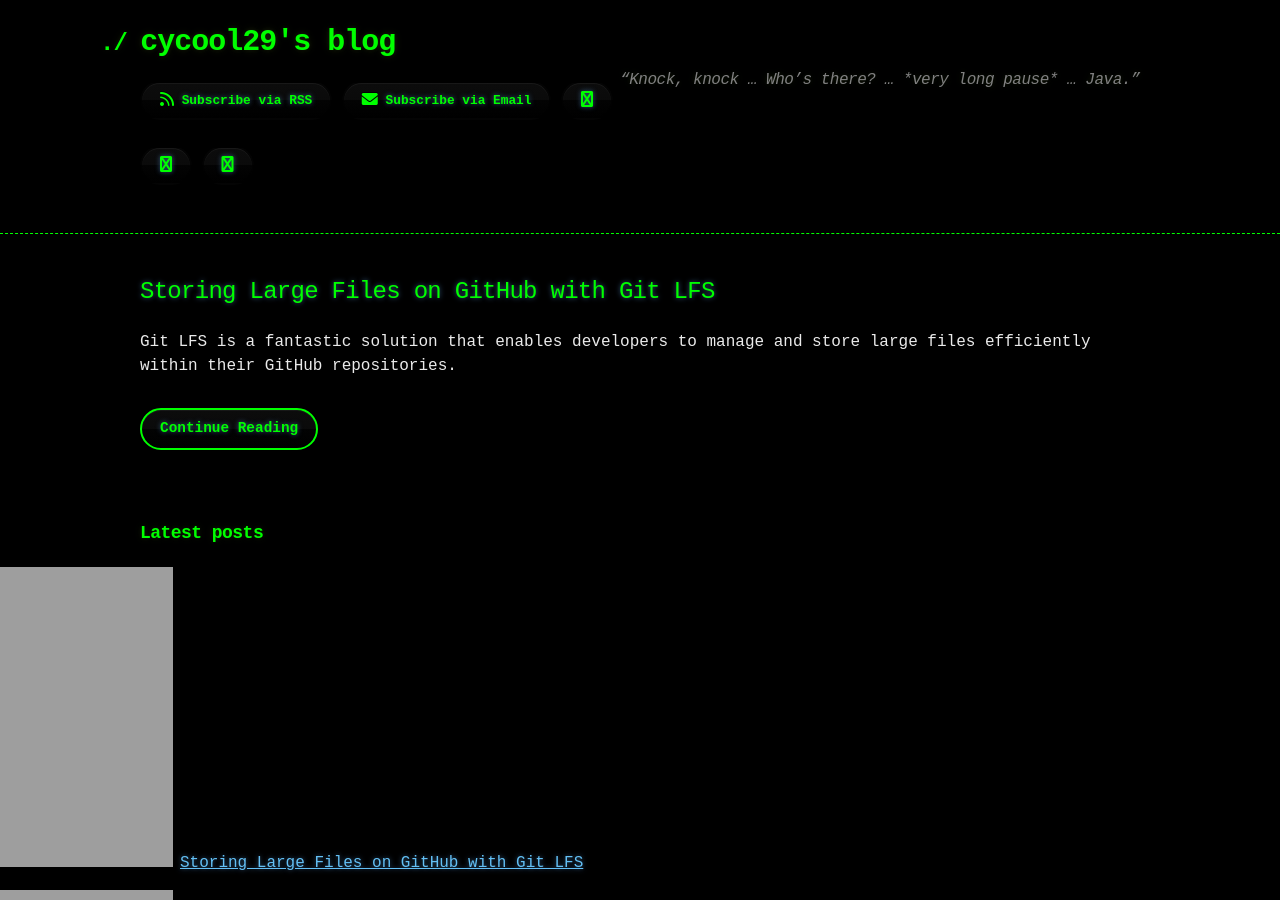
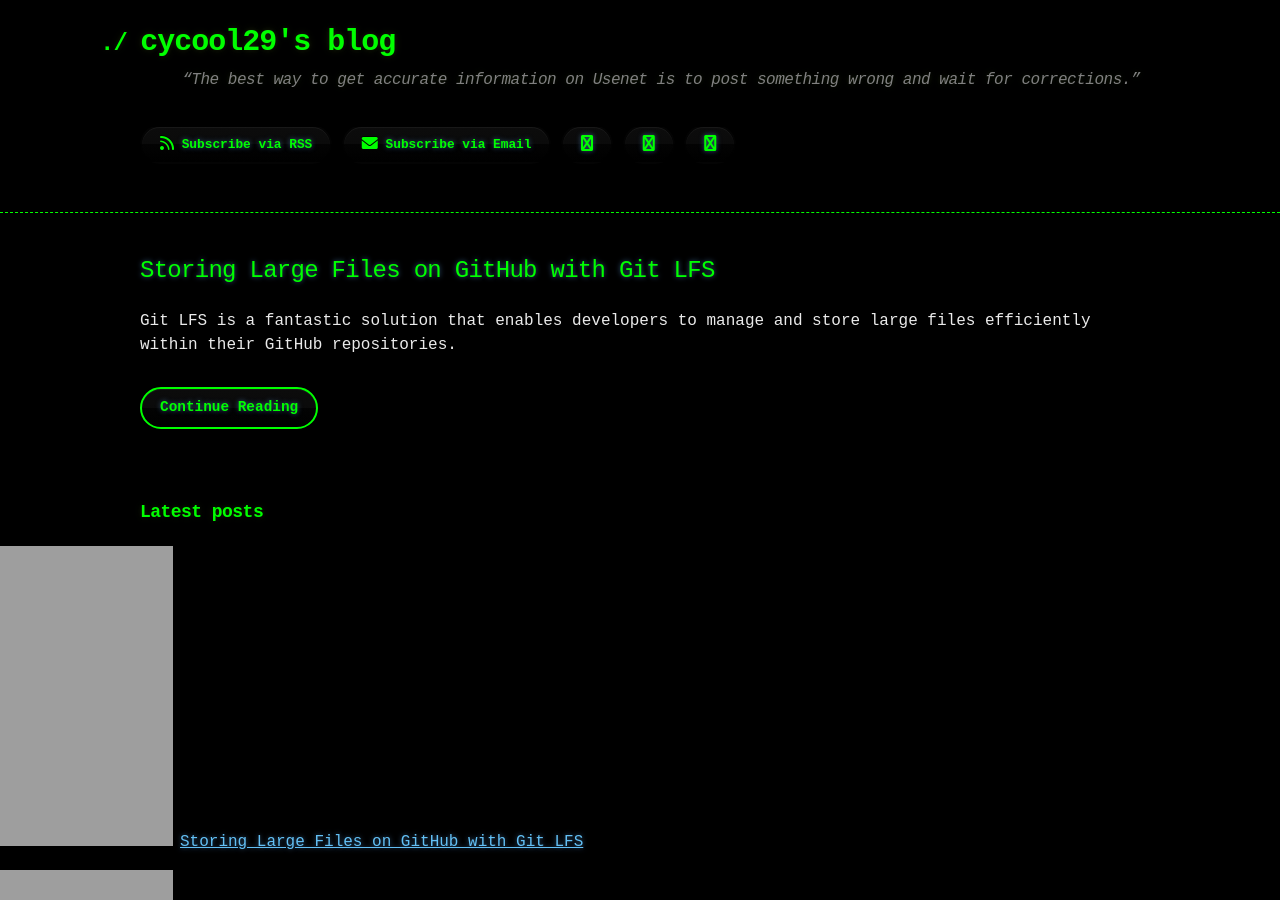
Before and after one commit to cycool29/cycool29.github.io, a Jekyll site: the page built from index.md, in a window 1280 px wide and 900 px high. Built offline with Jekyll 4.4.1, drawn with Linux system fonts in a browser that asks for light colours; a style sheet for code colours, icons or effects is not loaded.

Commit message:
Update quotes

```diff
--- a/_config.yml
+++ b/_config.yml
@@ -1,5 +1,5 @@
 title: cycool29's blog
-description: "“Knock, knock … Who’s there? … *very long pause* … Java.”"
+description: "“The best way to get accurate information on Usenet is to post something wrong and wait for corrections.” "
 bio: A high school student. Intermediate in Python, Git, Bash. Learning JavaScript. He/Him. "
 author: cycool29
 url: https://cycool29.github.io
```
